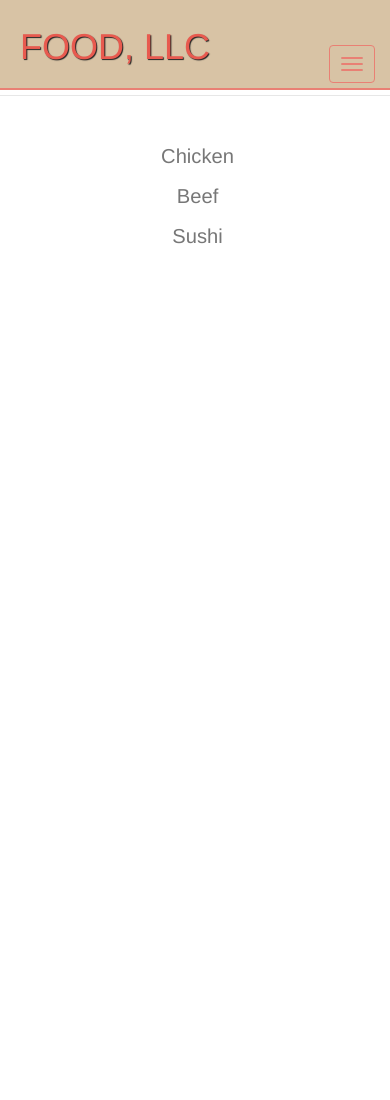
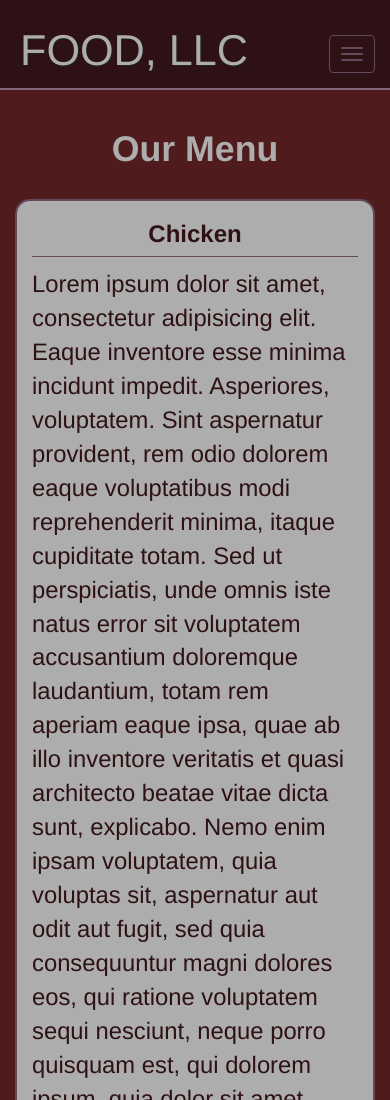
Before and after one commit to rasachk/VertigoCafe, a plain HTML site: page module-3/index.html in a window 390 px wide. Shown: the top 1100 px of the page. Before the commit the page ends 844 px from the top, so only its background shows below. Drawn offline with Linux system fonts and the light colour scheme.

Commit message:
module-3

```diff
--- a/module-3/css/Styles.css
+++ b/module-3/css/Styles.css
@@ -1,11 +1,20 @@
+/*
+dark brwon: #2E1114;
+maroon: #501B1D;
+dark purple: #64485C;
+light purple: #83677B;
+grey: #ADADAD;
+*/
+
 body{
-    color:white;
+    color:#2E1114;
+    background-color: #501B1D;
 }
 #header-nav {
-    background-color: #D8C3A5;
+    background-color: #2E1114;
     border: 0;
     border-bottom: 2px solid;
-    border-color: #E98074;
+    border-color: #83677B;
     border-radius: 0;
     height:90px;
 }
@@ -13,8 +22,8 @@ body{
     padding-top:25px;
 }
     .navbar-brand h1 {
-        color: #E85A4F;
-        font-size: 2em;
+        color: #ADADAD;
+        font-size: 2.4em;
         text-transform: uppercase;
         text-shadow: 1px 1px 1px #222;
         margin-top: 0;
@@ -29,35 +38,69 @@ body{
 
 #nav-list {
     font-size: 1.2em;
-    margin-top: 40px;
     list-style: none;
 }
 
     #nav-list a {
         text-align: center;
         text-decoration: none;
+        color:#64485C;
     }
 
         #nav-list a:hover {
-            color: #E85A4F;
+            color: #501B1D;
         }
 
         #nav-list a span {
             font-size: 1.8em;
         }
 .navbar-header button.navbar-toggle, .navbar-header .icon-bar {
-    border: 1px solid #E98074;
+    border: 1px solid #64485C;
 }
 
 .navbar-header button.navbar-toggle {
     clear: both;
 }
 
+#main-content {
+    font-size:2em;
+}
+#main-content h2{
+    color: #ADADAD;
+    font-size: 1.5em;
+    font-weight: bold;
+    margin-bottom: 30px;
+}
+#chicken-tile, #beef-tile, #sushi-tile {
+    background-color: #ADADAD;
+    border: 2px solid;
+    border-color: #64485C;
+    border-radius: 15px;
+    margin-bottom: 50px;
+    padding-left: 15px;
+    padding-right:15px;
+}
+
+h3{
+    font-weight: bold;
+    padding-bottom: 8px;
+    border-bottom: 1px solid;
+    border-color: #64485C;
+}
+
 @media (max-width:767px){
     .navbar-toggle {
-        margin-top:-5px;
+        margin-top:-15px;
         margin-bottom: 12px;
         padding: 11px;
+    }
+
+
+    #collapsable-nav{
+        background-color: #ADADAD;
+        border-bottom: 1px solid;
+        border-top: 0;
+        border-color: #64485C;
     }
 
     #collapsable-nav a { /* Collapsed nav menu text */
@@ -68,4 +111,7 @@ body{
             font-size: 1em;
             margin-right: 5px;
         }
+#main-content {
+    font-size:1.7em;
 }
+}
--- a/module-3/index.html
+++ b/module-3/index.html
@@ -24,20 +24,20 @@
                         <span class="icon-bar"></span>
                     </button>
                 </div>
-                <div id="collapsable-nav" class="collapsed navbar-collapse">
+                <div id="collapsable-nav" class="collapse navbar-collapse">
                     <ul id="nav-list" class="nav navbar-nav navbar-right">
                         <li class="visible-xs">
-                            <a href="">
+                            <a href="#chicken-tile">
                                 <span></span><br class="hidden-xs" />Chicken
                             </a>
                         </li>
                         <li class="visible-xs">
-                            <a href="">
+                            <a href="#beef-tile">
                                 <span></span><br class="hidden-xs" />Beef
                             </a>
                         </li>
                         <li class="visible-xs">
-                            <a href="">
+                            <a href="#sushi-tile">
                                 <span></span><br class="hidden-xs" />Sushi
                             </a>
                         </li>
@@ -46,6 +46,37 @@
             </div>
         </nav>
     </header>
+    <div id="main-content" class="container-fluid">
+        <h2 class="text-center">Our Menu</h2>
+        <div id="menu-tiles" class="row">
+            <div class="col-md-4 col-sm-6 col-xs-12">
+                <div id = "chicken-tile">
+                <h3 class="text-center">Chicken</h3>
+                Lorem ipsum dolor sit amet, consectetur adipisicing elit. Eaque inventore esse minima incidunt impedit. Asperiores, voluptatem. Sint aspernatur provident, rem odio dolorem eaque voluptatibus modi reprehenderit minima, itaque cupiditate totam.
+                Sed ut perspiciatis, unde omnis iste natus error sit voluptatem accusantium doloremque laudantium, totam rem aperiam eaque ipsa, quae ab illo inventore veritatis et quasi architecto beatae vitae dicta sunt, explicabo. Nemo enim ipsam voluptatem, quia voluptas sit, aspernatur aut odit aut fugit, sed quia consequuntur magni dolores eos, qui ratione voluptatem sequi nesciunt, neque porro quisquam est, qui dolorem ipsum, quia dolor sit amet consectetur adipisci[ng] velit, sed quia non numquam [do] eius modi tempora inci[di]dunt, ut labore et dolore magnam aliquam quaerat voluptatem. Ut enim ad minima veniam, quis nostrum[d] exercitationem ullam corporis suscipit laboriosam, nisi ut aliquid ex ea commodi consequatur? [D]Quis autem vel eum i[r]ure reprehenderit, qui in ea voluptate velit esse.
+                <p>(End of Chicken section) <a href="#header-nav">Back To Top</a></p>
+                </div>
+            </div>
+            <div class="col-md-4 col-sm-6 col-xs-12">
+                <div id = "beef-tile">
+                <h3 class="text-center">Beef</h3>
+                Lorem ipsum dolor sit amet, consectetur adipisicing elit. Eaque inventore esse minima incidunt impedit. Asperiores, voluptatem. Sint aspernatur provident, rem odio dolorem eaque voluptatibus modi reprehenderit minima, itaque cupiditate totam.
+                Sed ut perspiciatis, unde omnis iste natus error sit voluptatem accusantium doloremque laudantium, totam rem aperiam eaque ipsa, quae ab illo inventore veritatis et quasi architecto beatae vitae dicta sunt, explicabo. Nemo enim ipsam voluptatem, quia voluptas sit, aspernatur aut odit aut fugit, sed quia consequuntur magni dolores eos, qui ratione voluptatem sequi nesciunt, neque porro quisquam est, qui dolorem ipsum, quia dolor sit amet consectetur adipisci[ng] velit, sed quia non numquam [do] eius modi tempora inci[di]dunt, ut labore et dolore magnam aliquam quaerat voluptatem. Ut enim ad minima veniam, quis nostrum[d] exercitationem ullam corporis suscipit laboriosam, nisi ut aliquid ex ea commodi consequatur? [D]Quis autem vel eum i[r]ure reprehenderit, qui in ea voluptate velit esse.
+                <p>(End of Beef section) <a href="#header-nav">Back To Top</a></p>
+
+                </div>
+            </div>
+                <div class="col-md-4 col-sm-12 col-xs-12">
+                <div id = "sushi-tile">
+                <h3 class="text-center">Sushi</h3>
+                Lorem ipsum dolor sit amet, consectetur adipisicing elit. Eaque inventore esse minima incidunt impedit. Asperiores, voluptatem. Sint aspernatur provident, rem odio dolorem eaque voluptatibus modi reprehenderit minima, itaque cupiditate totam.
+                Sed ut perspiciatis, unde omnis iste natus error sit voluptatem accusantium doloremque laudantium, totam rem aperiam eaque ipsa, quae ab illo inventore veritatis et quasi architecto beatae vitae dicta sunt, explicabo. Nemo enim ipsam voluptatem, quia voluptas sit, aspernatur aut odit aut fugit, sed quia consequuntur magni dolores eos, qui ratione voluptatem sequi nesciunt, neque porro quisquam est, qui dolorem ipsum, quia dolor sit amet consectetur adipisci[ng] velit, sed quia non numquam [do] eius modi tempora inci[di]dunt, ut labore et dolore magnam aliquam quaerat voluptatem. Ut enim ad minima veniam, quis nostrum[d] exercitationem ullam corporis suscipit laboriosam, nisi ut aliquid ex ea commodi consequatur? [D]Quis autem vel eum i[r]ure reprehenderit, qui in ea voluptate velit esse.
+                <p>(End of Sushi section) <a href="#header-nav">Back To Top</a></p>
+
+                </div>
+            </div>
+        </div>
+    </div>
     <script src="js/jquery-2.1.4.min.js"></script>
     <script src="js/bootstrap.min.js"></script>
     <script src="js/script.js"></script>
```
